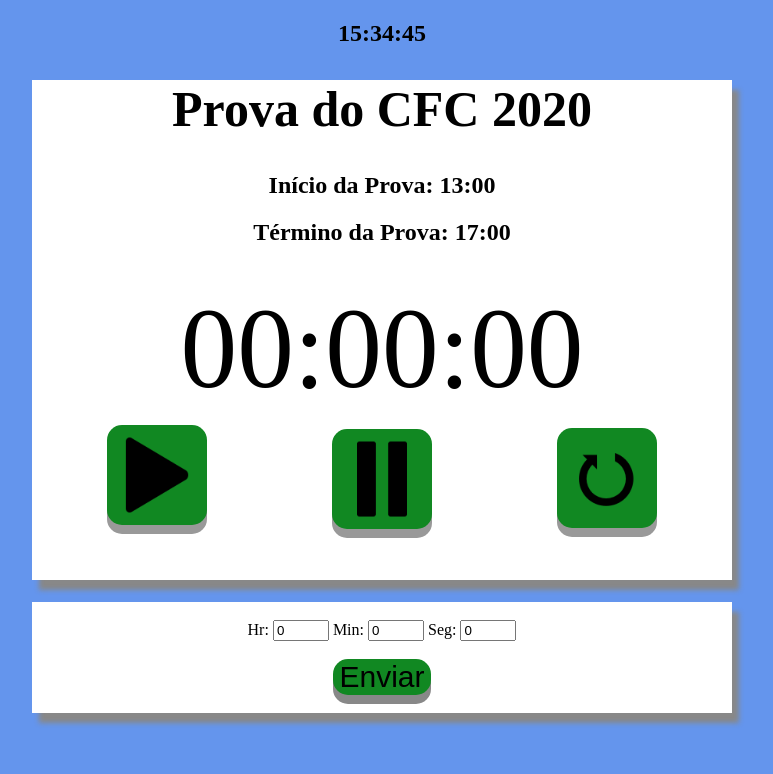
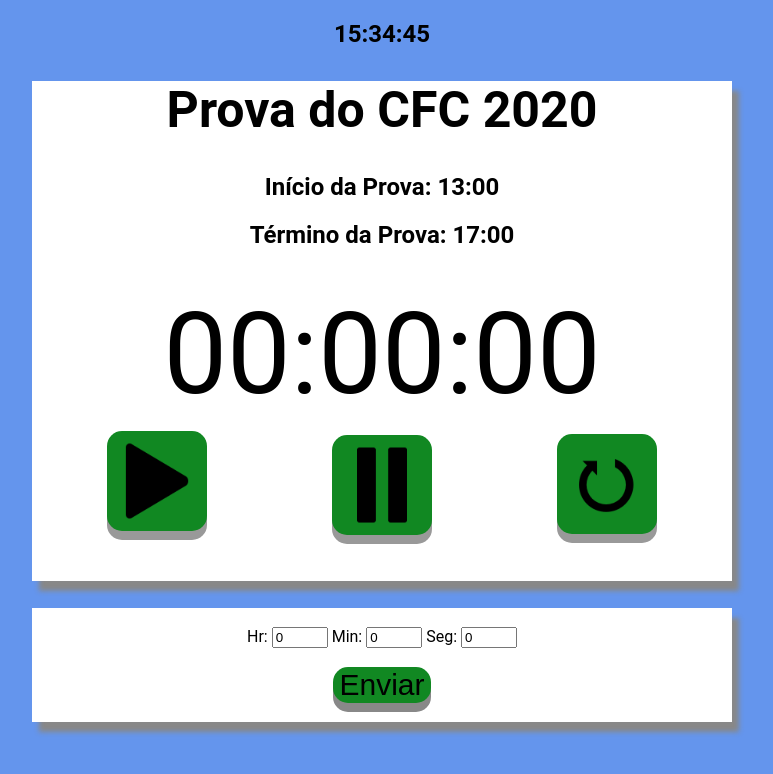
Before and after one commit to KevinStoneTech/CronometroRegressivo, a plain HTML site: page index.html in a window 1280 px wide. Shown: the whole page, without its empty margins (258-1031 px from the left). Drawn offline with Linux system fonts and the light colour scheme.

Commit message:
Alteração no index

```diff
--- a/css/style.css
+++ b/css/style.css
@@ -1,4 +1,8 @@
 @charset "utf-8";
+
+html {
+    font-family: 'Roboto', sans-serif;
+}
 
 h1 {
     font-size: 50px;
```
Also changed, not shown: index.html (+1 -0 lines).
